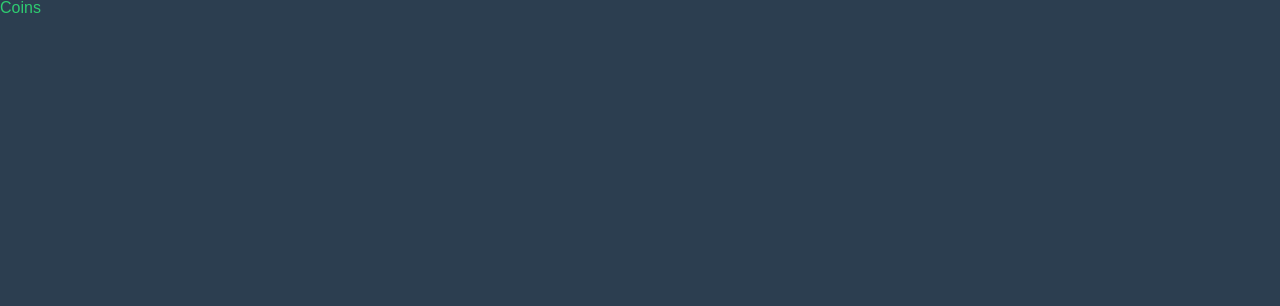
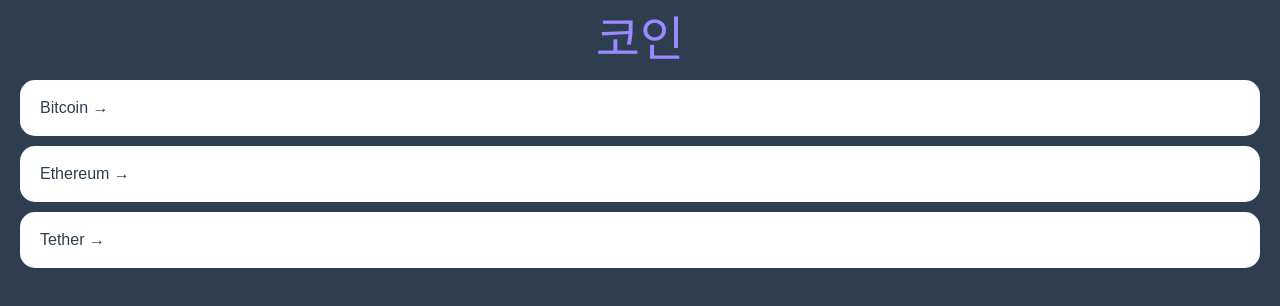
Before and after one commit to SonMinSeock/nomad-react-master, a React (Create React App) app: page / in a window 1280 px wide. Shown: the top 306 px of the page. Built offline with nearby package versions, Linux system fonts and the light colour scheme.

Commit message:
Home part One

```diff
--- a/src/App.tsx
+++ b/src/App.tsx
@@ -62,6 +62,8 @@
     }
     a {
       text-decoration: none;
+      color: inherit;
+
     }
   `;
   return (
--- a/src/index.tsx
+++ b/src/index.tsx
@@ -7,9 +7,7 @@
 const root = ReactDOM.createRoot(document.getElementById("root") as HTMLElement);
 
 root.render(
-  <React.StrictMode>
-    <ThemeProvider theme={theme}>
-      <App />
-    </ThemeProvider>
-  </React.StrictMode>
+  <ThemeProvider theme={theme}>
+    <App />
+  </ThemeProvider>
 );
--- a/src/routes/Coins.tsx
+++ b/src/routes/Coins.tsx
@@ -1,11 +1,86 @@
+import { Link } from "react-router-dom";
 import styled from "styled-components";
+
+const Container = styled.div`
+  padding: 0px 20px;
+`;
+
+const Header = styled.header`
+  height: 10vh;
+  display: flex;
+  justify-content: center;
+  align-items: center;
+`;
 
 const Title = styled.h1`
   color: ${(props) => props.theme.accentColor};
+  font-size: 48px;
 `;
 
+const CoinsList = styled.ul``;
+
+const Coin = styled.li`
+  background-color: white;
+  color: ${(props) => props.theme.bgColor};
+  border-radius: 15px;
+  margin-bottom: 10px;
+  a {
+    transition: color 0.2s ease-in-out;
+    display: block;
+    padding: 20px;
+  }
+  &:hover {
+    a {
+      color: ${(props) => props.theme.accentColor};
+    }
+  }
+`;
+
+const coins = [
+  {
+    id: "btc-bitcoin",
+    name: "Bitcoin",
+    symbol: "BTC",
+    rank: 1,
+    is_new: false,
+    is_active: true,
+    type: "coin",
+  },
+  {
+    id: "eth-ethereum",
+    name: "Ethereum",
+    symbol: "ETH",
+    rank: 2,
+    is_new: false,
+    is_active: true,
+    type: "coin",
+  },
+  {
+    id: "usdt-tether",
+    name: "Tether",
+    symbol: "USDT",
+    rank: 3,
+    is_new: false,
+    is_active: true,
+    type: "token",
+  },
+];
+
 function Coins() {
-  return <Title>Coins</Title>;
+  return (
+    <Container>
+      <Header>
+        <Title>코인</Title>
+      </Header>
+      <CoinsList>
+        {coins.map((coin) => (
+          <Coin key={coin.id}>
+            <Link to={`/${coin.id}`}>{coin.name} &rarr;</Link>
+          </Coin>
+        ))}
+      </CoinsList>
+    </Container>
+  );
 }
 
 export default Coins;
--- a/src/theme.ts
+++ b/src/theme.ts
@@ -3,5 +3,5 @@
 export const theme: DefaultTheme = {
   bgColor: "#2c3e50",
   textColor: "#ecf0f1",
-  accentColor: "#2ecc71",
+  accentColor: "#9c88ff",
 };
```
